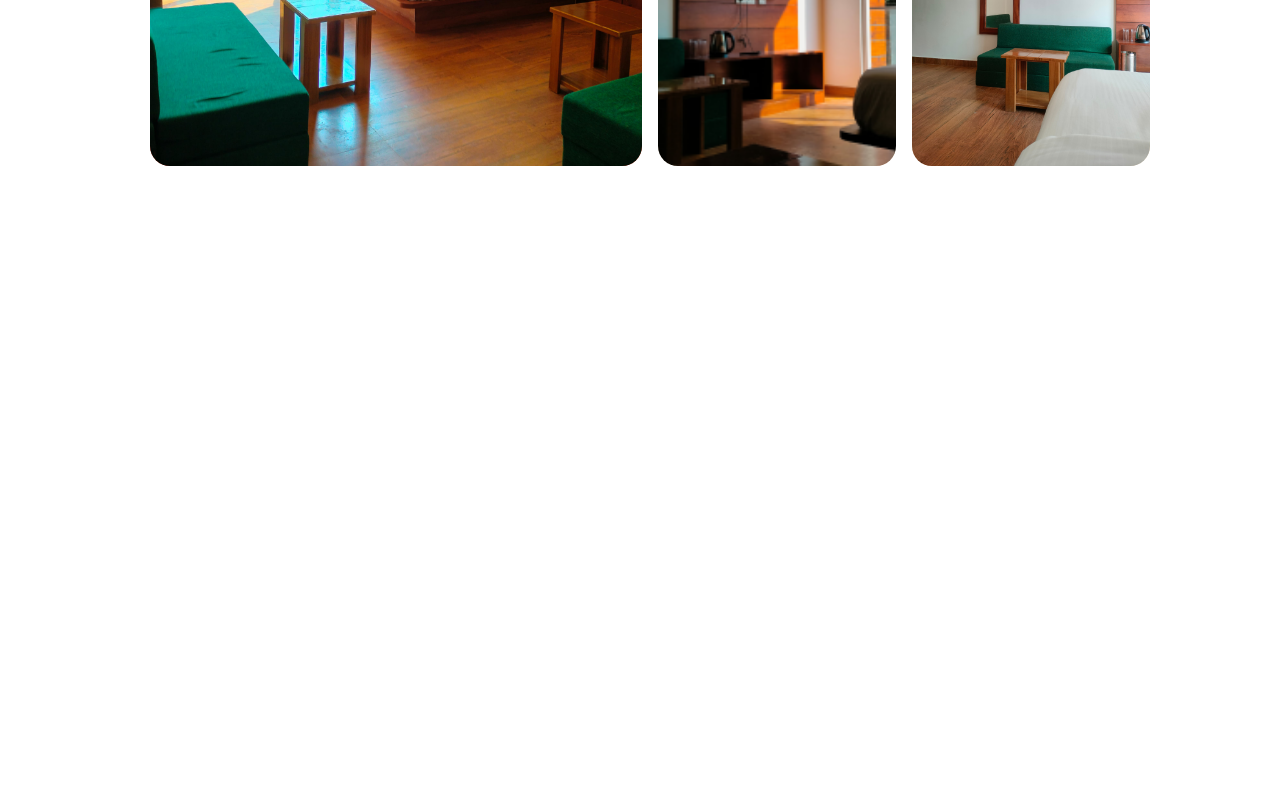
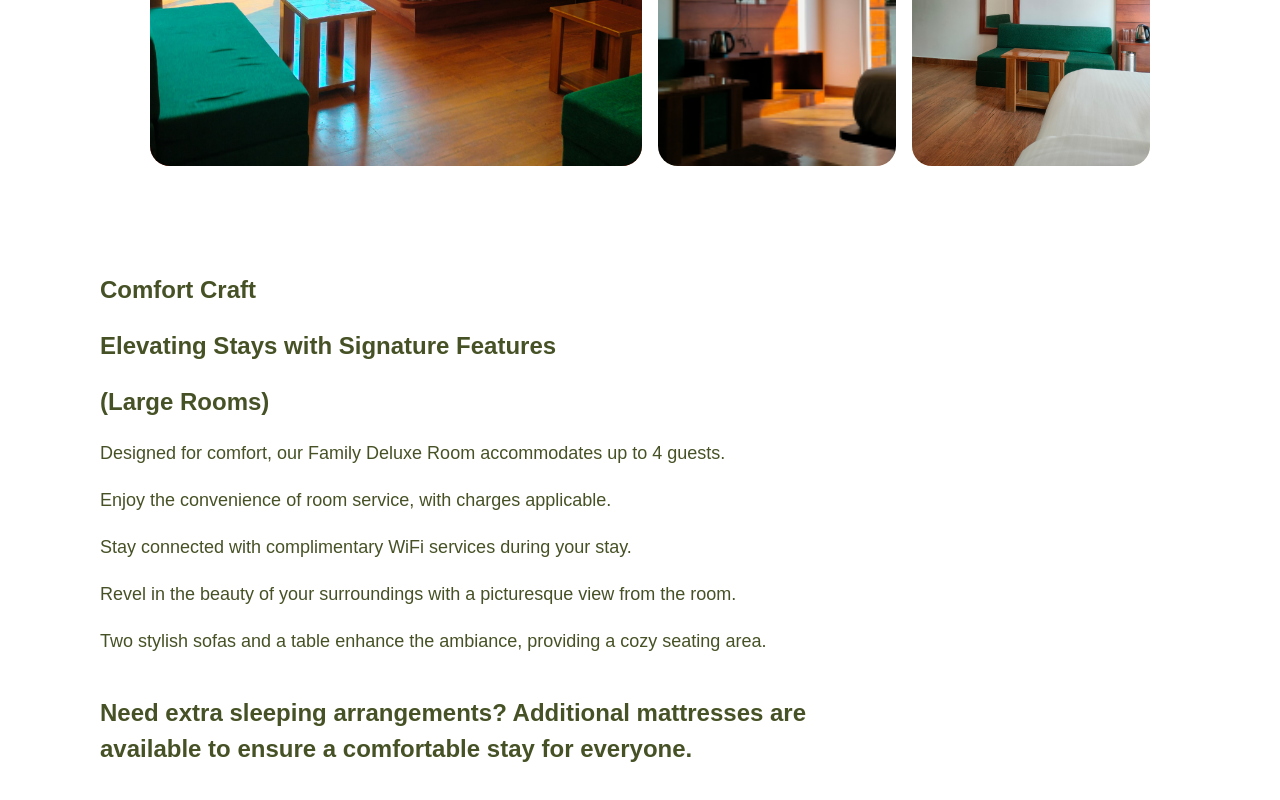
Before and after one commit to vanshika704/foresthills1, a React (Vite) app: page /rooms in a window 1280 px wide. Shown: the part 660-1460 px from the top of the page. Before the commit the page ends 922 px from the top, so only its background shows below. Built offline with nearby package versions, Linux system fonts and the light colour scheme.

Commit message:
foresthills

```diff
--- a/src/index.css
+++ b/src/index.css
@@ -476,7 +476,33 @@ background-color:  rgb(70, 82, 38) ;
 }
 .restlastimg{
   display: flex;
+  margin-bottom: 50px;
+  margin-top: 30px;
 }
+.lefttext{
+  float: left;
+  color:  rgb(70, 82, 38);
+  font-family: 'Poppins', sans-serif;
+
+}
+.boldtext1{
+  color:  rgb(70, 82, 38);
+  font-family: 'Poppins', sans-serif;
+  font-weight: 700;
+  margin-left: 100px;
+  font-size: x-large;
+  margin-top: 10px;
+
+}
+.nobold1{
+  color:  rgb(70, 82, 38);
+  font-family: 'Poppins', sans-serif;
+  font-weight: 500;
+  margin-left: 100px;
+  margin-bottom: 20px;
+  font-size: large;
+}
+
 .lists{
   margin-left: 10px;
   margin-top: 40px;
--- a/src/pages/Couple.jsx
+++ b/src/pages/Couple.jsx
@@ -63,11 +63,11 @@ function Couple(){
           templateColumns="repeat(4, 1fr)"
           gap={4}
         >
-          <GridItem borderRadius={20} rowSpan={2} colSpan={2} bg="tomato" />
-          <GridItem borderRadius={20} colSpan={1} rowSpan={1} bg="papayawhip" />
-          <GridItem borderRadius={20} colSpan={1} rowSpan={1} bg="papayawhip" />
-          <GridItem borderRadius={20} colSpan={1} rowSpan={1} bg="papayawhip" />
-          <GridItem borderRadius={20} colSpan={1} rowSpan={1} bg="papayawhip" />
+          <GridItem borderRadius={20} rowSpan={2} colSpan={2} bg="tomato" ><img src='src/assets/rooms/couple/1.png' alt='Family Room' className='grid-image' /></GridItem>
+          <GridItem borderRadius={20} colSpan={1} rowSpan={1} bg="papayawhip" ><img src='src/assets/rooms/couple/2.png' alt='Family Room' className='grid-image' /></GridItem>
+          <GridItem borderRadius={20} colSpan={1} rowSpan={1} bg="papayawhip" ><img src='src/assets/rooms/couple/3.png' alt='Family Room' className='grid-image' /></GridItem>
+          <GridItem borderRadius={20} colSpan={1} rowSpan={1} bg="papayawhip" ><img src='src/assets/rooms/couple/4.png' alt='Family Room' className='grid-image' /></GridItem>
+          <GridItem borderRadius={20} colSpan={1} rowSpan={1} bg="papayawhip" ><img src='src/assets/rooms/couple/5.png' alt='Family Room' className='grid-image' /></GridItem>
         </Grid></div></>)
 }
 export default Couple;
--- a/src/pages/Friends.jsx
+++ b/src/pages/Friends.jsx
@@ -64,11 +64,11 @@ function Friends(){
           templateColumns="repeat(4, 1fr)"
           gap={4}
         >
-          <GridItem borderRadius={20} rowSpan={2} colSpan={2} bg="tomato" />
-          <GridItem borderRadius={20} colSpan={1} rowSpan={1} bg="papayawhip" />
-          <GridItem borderRadius={20} colSpan={1} rowSpan={1} bg="papayawhip" />
-          <GridItem borderRadius={20} colSpan={1} rowSpan={1} bg="papayawhip" />
-          <GridItem borderRadius={20} colSpan={1} rowSpan={1} bg="papayawhip" />
+          <GridItem borderRadius={20} rowSpan={2} colSpan={2} bg="tomato" ><img src='src/assets/rooms/friend/1.png' alt='Family Room' className='grid-image' /></GridItem>
+          <GridItem borderRadius={20} colSpan={1} rowSpan={1} bg="papayawhip" ><img src='src/assets/rooms/friend/2.png' alt='Family Room' className='grid-image' /></GridItem>
+          <GridItem borderRadius={20} colSpan={1} rowSpan={1} bg="papayawhip" ><img src='src/assets/rooms/friend/3.png' alt='Family Room' className='grid-image' /></GridItem>
+          <GridItem borderRadius={20} colSpan={1} rowSpan={1} bg="papayawhip" ><img src='src/assets/rooms/friend/4.png' alt='Family Room' className='grid-image' /></GridItem>
+          <GridItem borderRadius={20} colSpan={1} rowSpan={1} bg="papayawhip" ><img src='src/assets/rooms/friend/5.png' alt='Family Room' className='grid-image' /></GridItem>
         </Grid></div></>)
 }
 export default Friends;
--- a/src/pages/Rooms.jsx
+++ b/src/pages/Rooms.jsx
@@ -1,10 +1,9 @@
-import { Tabs, TabList, Tab, TabIndicator, Spacer } from '@chakra-ui/react';
+import { Tabs, TabList, Tab, TabIndicator, Spacer, Grid, GridItem } from '@chakra-ui/react';
 import { FaHome, FaUtensils, FaBed, FaImages, FaInfoCircle, FaUserFriends } from 'react-icons/fa';
 import { MdFamilyRestroom } from 'react-icons/md';
 import { IoMdHeart } from 'react-icons/io';
 import { Link } from 'react-router-dom';
 import '../index.css'; // Assuming you have some custom CSS for the classes used
-import { Grid, GridItem } from '@chakra-ui/react';
 
 function Rooms() {
   return (
@@ -60,7 +59,7 @@ function Rooms() {
         </Tabs>
       </div>
 
-      <div className='resttax1'>Family Delux Room</div>
+      <div className='resttax1'>Family Deluxe Room</div>
       <div className='familyphotos'>
         <Grid
           h="400px"
@@ -71,13 +70,40 @@ function Rooms() {
           <GridItem borderRadius="20px" rowSpan={2} colSpan={2} bg="tomato">
             <img src='src/assets/rooms/family/mainpicfamilyroom.jpeg' alt='Family Room' className='grid-image' />
           </GridItem>
-          <GridItem borderRadius="20px" colSpan={1} rowSpan={1} bg="papayawhip" ><img src='src/assets/rooms/family/PIC 1.png' alt='Family Room' className='grid-image' /></GridItem>
-          <GridItem borderRadius="20px" colSpan={1} rowSpan={1} bg="papayawhip" ><img src='src/assets/rooms/family/PIC 2.png' alt='Family Room' className='grid-image' /></GridItem>
-          <GridItem borderRadius="20px" colSpan={1} rowSpan={1} bg="papayawhip" ><img src='src/assets/rooms/family/PIC 3.png' alt='Family Room' className='grid-image' /></GridItem>
-          <GridItem borderRadius="20px" colSpan={1} rowSpan={1} bg="papayawhip" ><img src='src/assets/rooms/family/PIC4.jpeg' alt='Family Room' className='grid-image' /></GridItem>
+          <GridItem borderRadius="20px" colSpan={1} rowSpan={1} bg="papayawhip">
+            <img src='src/assets/rooms/family/PIC 1.png' alt='Family Room' className='grid-image' />
+          </GridItem>
+          <GridItem borderRadius="20px" colSpan={1} rowSpan={1} bg="papayawhip">
+            <img src='src/assets/rooms/family/PIC 2.png' alt='Family Room' className='grid-image' />
+          </GridItem>
+          <GridItem borderRadius="20px" colSpan={1} rowSpan={1} bg="papayawhip">
+            <img src='src/assets/rooms/family/PIC 3.png' alt='Family Room' className='grid-image' />
+          </GridItem>
+          <GridItem borderRadius="20px" colSpan={1} rowSpan={1} bg="papayawhip">
+            <img src='src/assets/rooms/family/PIC4.jpeg' alt='Family Room' className='grid-image' />
+          </GridItem>
         </Grid>
       </div>
-    {/* <div className='flavours'></div> */}
+
+      <div className='lefttext'>
+        <div className='boldtext1'>Comfort Craft</div>
+        <div className='boldtext1'>Elevating Stays with Signature Features</div>
+        <div className='boldtext1'>(Large Rooms)</div>
+
+        <div className='nobold1'>
+          Designed for comfort, our Family Deluxe Room accommodates up to 4 guests.
+          <br /><Spacer height={5}/>
+          Enjoy the convenience of room service, with charges applicable.
+          <br /><Spacer height={5}/>
+          Stay connected with complimentary WiFi services during your stay.
+          <br /><Spacer height={5}/>
+          Revel in the beauty of your surroundings with a picturesque view from the room.
+          <br /><Spacer height={5}/>
+          Two stylish sofas and a table enhance the ambiance, providing a cozy seating area.
+          <br /><Spacer height={5}/></div>
+         <div className='boldtext1'>Need extra sleeping arrangements? Additional mattresses are<br/> available to ensure a comfortable stay for everyone.</div>
+          <Spacer height={5}/>
+      </div>
     </>
   );
 }
--- a/src/pages/restaurant.jsx
+++ b/src/pages/restaurant.jsx
@@ -7,6 +7,7 @@ import { FaBellConcierge } from "react-icons/fa6";
 import { CgPlayListCheck } from "react-icons/cg";
 import { IoPeople } from "react-icons/io5";
 import { RiGalleryLine } from "react-icons/ri";
+import GreenLast from './greenlast';
 function Restaurant() {
     return (
         <>
@@ -58,7 +59,7 @@ function Restaurant() {
            </div> <div className='resttax'>Feast Your Eyes</div><div className='restlastimg'><img className='restaurantimage' src='src/assets/gallery/restaurant/1.jpeg' height={100} width={250}></img>
            <img className='restaurantimage' src='src/assets/gallery/restaurant/2.jpeg' height={100} width={250}></img>
            <img className='restaurantimage' src='src/assets/gallery/restaurant/3.jpeg' height={100} width={250}></img>
-           <img className='restaurantimage' src='src/assets/gallery/restaurant/4.jpeg' height={100} width={250}></img></div>  </>
+           <img className='restaurantimage' src='src/assets/gallery/restaurant/4.jpeg' height={100} width={250}></img></div> <GreenLast/> </>
     );
 }
 
```
